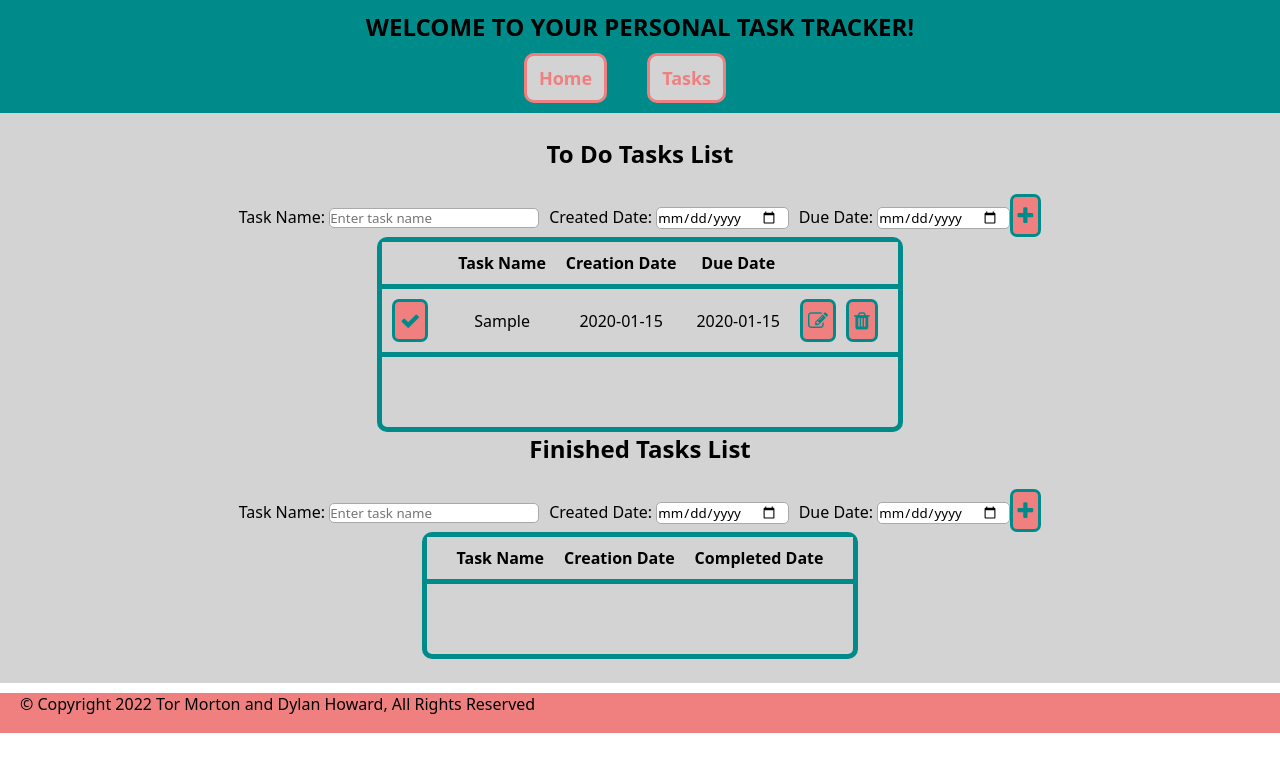
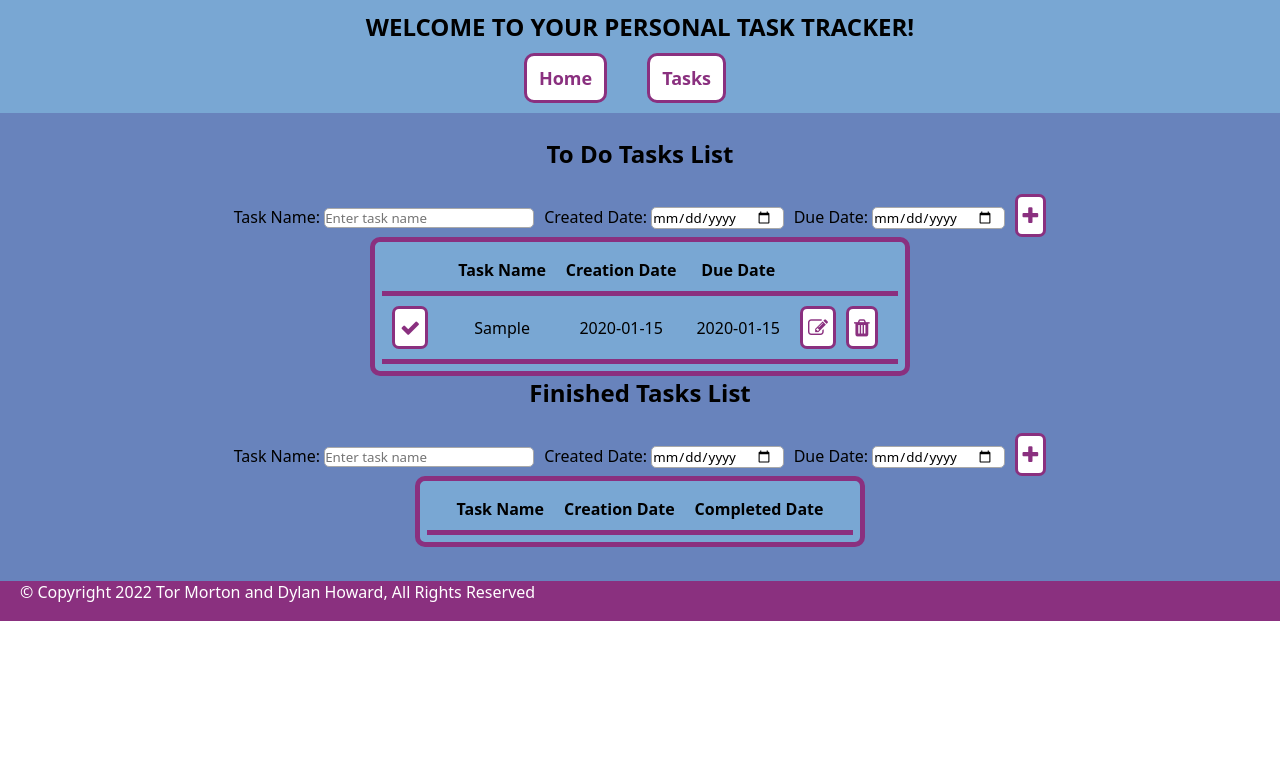
Before and after one commit to DylanHoward97/Project-2, an Angular app in the folder project-2/: page /tasks in a window 1280 px wide. Both pictures are taken after typing "Sample", "2020-01-15", "2020-01-15" into the empty fields and a click on the button 1025 px from the left and 215 px from the top of the page. Shown: the top 772 px of the page. Built offline with nearby package versions, Linux system fonts and the light colour scheme.

Commit message:
project-2 update
Tuesday, Dec 20th @ 2145

```diff
--- a/project-2/src/app/app.component.css
+++ b/project-2/src/app/app.component.css
@@ -0,0 +1,3 @@
+main {
+    background-color: #6883BC;
+}
--- a/project-2/src/app/app.component.html
+++ b/project-2/src/app/app.component.html
@@ -1,5 +1,9 @@
-<app-header></app-header>
+<main>
 
-<router-outlet></router-outlet>
+    <app-header></app-header>
 
-<app-footer></app-footer>
+    <router-outlet></router-outlet>
+
+    <app-footer></app-footer>
+
+</main>
--- a/project-2/src/app/footer/footer.component.css
+++ b/project-2/src/app/footer/footer.component.css
@@ -4,10 +4,11 @@ footer {
   width: 100%;
   height: 2.5rem;
   padding-left: 20px;
-  background-color: lightcoral;
+  background-color: #8A307F;
 }
 
 p {
-    background-color: lightcoral;
+    background-color: #8A307F;
     margin-top: 10px;
+    color: white;
 }
--- a/project-2/src/app/header/header.component.css
+++ b/project-2/src/app/header/header.component.css
@@ -1,5 +1,5 @@
 header {
-    background-color: darkcyan;
+    background-color: #79A7D3;
     text-align: center;
     justify-content: center;
     padding: 10px;
@@ -7,5 +7,5 @@ header {
     font-weight: bold;
 }
 p {
-    background-color: darkcyan;
+    background-color: #79A7D3;
 }
--- a/project-2/src/app/nav/nav.component.css
+++ b/project-2/src/app/nav/nav.component.css
@@ -2,7 +2,7 @@ nav {
     font-size: 18px;
     background-color: rgb(237, 237, 237);
     margin-top: 10px;
-    background-color: darkcyan;
+    background-color: #79A7D3;
     padding-right: 30px;
     margin-right: auto;
     margin-left: auto;
@@ -14,10 +14,10 @@ nav a {
     display: inline-block;
     text-decoration: none;
     padding: 10px 12px;
-    color: lightcoral;
-    background-color: lightgray;
+    color: #8A307F;
+    background-color: white;
     border-radius: 10px;
-    border: solid 3px lightcoral;
+    border: solid 3px #8A307F;
     justify-content: center;
     margin-right: 20px;
     margin-left: 20px;
@@ -26,6 +26,5 @@ nav a {
 }
 
 nav a:hover {
-    color: rgba(86, 244, 178, 0.9);
-    background-color: rgba(255, 255, 255, 0.2);
+    background-color: #c454b7c2;
 }
--- a/project-2/src/app/to-do-list/to-do-list.component.css
+++ b/project-2/src/app/to-do-list/to-do-list.component.css
@@ -3,7 +3,7 @@ main {
     margin-right: auto;
     margin-left: auto;
     justify-content: center;
-    background-color: lightgray;
+    background-color:  #6883BC;
 }
 
 h2 {
@@ -40,17 +40,17 @@ input {
 
 button {
     font-size: 20px;
-    background-color: lightcoral;
+    background-color: white;
     border-radius: 7px;
-    border: solid 3px darkcyan;
+    border: solid 3px #8A307F;
     padding: 5px;
     margin-right: 10px;
     justify-content: center;
 }
 
 button:hover {
-    color: rgba(86, 244, 178, 0.9);
-    background-color: rgba(255, 255, 255, 0.2);
+    color: #8A307F;
+    background-color: #c454b7c2;
 }
 
 table {
@@ -58,20 +58,25 @@ table {
     margin-right: auto;
     margin-left: auto;
     padding-bottom: 70px;
-    background-color: lightgray;
+    background-color: #79A7D3;
     border-radius: 10px;
-    border: solid 5px darkcyan;
+    border: solid 5px #8A307F;
     border-spacing: 0;
+    padding: 7px;
 }
 
 th, td {
     justify-content: center;
     padding: 10px;
-    border-bottom: solid 5px darkcyan;
+    border-bottom: solid 5px #8A307F;
 }
 
 tr {
-    border: solid 3px darkcyan;
-    background-color: lightgray;
+    border: solid 3px #8A307F;
+    background-color: #79A7D3;
     border-radius: 5px;
 }
+
+.submitButton {
+    margin-left: 10px;
+}
--- a/project-2/src/app/to-do-list/to-do-list.component.html
+++ b/project-2/src/app/to-do-list/to-do-list.component.html
@@ -13,7 +13,7 @@
             <label for="dueDate" class="formLabel">Due Date: </label>
             <input [(ngModel)]="newTask.dueDate" type="date" class="'formField" name="dueDate" id="dueDate" placeholder="Enter due date" #dueDate="ngModel">
 
-            <button (click)="addTaskToDo(); taskForm.reset()"><i class="fa fa-plus" style="color: darkcyan; padding-top: 3px;"></i></button>
+            <button class="submitButton" (click)="addTaskToDo(); taskForm.reset()"><i class="fa fa-plus" style="color: #8A307F; padding-top: 3px;"></i></button>
         </div>
 
     </form>
@@ -35,7 +35,7 @@
             <ng-container *ngFor="let task of tasks, let i = index">
 
                 <tr id="taskCard">
-                    <td><button id="completeButton" (click)="changeList(i, 'finishedList')"><i class="fa fa-check" style="color: darkcyan; padding-top: 3px;"></i></button></td>
+                    <td><button id="completeButton" (click)="changeList(i, 'finishedList')"><i class="fa fa-check" style="color: #8A307F; padding-top: 3px;"></i></button></td>
                     <td>
                         <div *ngIf="!task.isEdit">
                             {{ task.taskName }}
@@ -62,12 +62,12 @@
                     </td>
                     <td>
                         <div *ngIf="task.isEdit">
-                            <button (click)="updateTask(task)"><i class="fa fa-check" style="color: darkcyan; padding-top: 3px;"></i></button>
-                            <button (click)="task.isEdit = false"><i class="fa fa-close" style="color: darkcyan; padding-top: 3px;"></i></button>
+                            <button (click)="updateTask(task)"><i class="fa fa-check" style="color: #8A307F; padding-top: 3px;"></i></button>
+                            <button (click)="task.isEdit = false"><i class="fa fa-close" style="color: #8A307F; padding-top: 3px;"></i></button>
                         </div>
                         <div *ngIf="!task.isEdit">
-                            <button (click)="onEdit(task)"><i class="fa fa-edit" style="color: darkcyan; padding-top: 3px;"></i></button>
-                            <button (click)="deleteTaskToDo(i)"><i class="fa fa-trash" style="color: darkcyan; padding-top: 3px;"></i></button>
+                            <button (click)="onEdit(task)"><i class="fa fa-edit" style="color: #8A307F; padding-top: 3px;"></i></button>
+                            <button (click)="deleteTaskToDo(i)"><i class="fa fa-trash" style="color: #8A307F; padding-top: 3px;"></i></button>
                         </div>
                     </td>
                 </tr>
@@ -95,7 +95,7 @@
             <label for="dueDate" class="formLabel">Due Date: </label>
             <input [(ngModel)]="newFinishedTask.dueDate" type="date" class="'formField" name="dueDate" id="dueDate" placeholder="Enter due date" #finishedDueDate="ngModel">
 
-            <button (click)="addTaskToFinished(); finishedTaskForm.reset()"><i class="fa fa-plus" style="color: darkcyan; padding-top: 3px;"></i></button>
+            <button class="submitButton"(click)="addTaskToFinished(); finishedTaskForm.reset()"><i class="fa fa-plus" style="color: #8A307F; padding-top: 3px;"></i></button>
         </div>
 
     </form>
@@ -116,7 +116,7 @@
             <ng-container *ngFor="let task of finishedTasks, let i = index">
 
                 <tr id="taskCard">
-                    <td><button placeholder="Complete Task" id="completeButton" (click)="changeList(i, 'toDoList')"><i class="fa fa-check" style="color: darkcyan; padding-top: 3px;"></i></button></td>
+                    <td><button placeholder="Complete Task" id="completeButton" (click)="changeList(i, 'toDoList')"><i class="fa fa-check" style="color: #8A307F; padding-top: 3px;"></i></button></td>
                     <td>
                         <div *ngIf="!task.isEdit">
                             {{ task.taskName }}
@@ -143,12 +143,12 @@
                     </td>
                     <td>
                         <div *ngIf="task.isEdit">
-                            <button (click)="updateTask(task)"><i class="fa fa-check" style="color: darkcyan; padding-top: 3px;"></i></button>
-                            <button (click)="task.isEdit = false"><i class="fa fa-close" style="color: darkcyan; padding-top: 3px;"></i></button>
+                            <button (click)="updateTask(task)"><i class="fa fa-check" style="color: #8A307F; padding-top: 3px;"></i></button>
+                            <button (click)="task.isEdit = false"><i class="fa fa-close" style="color: #8A307F; padding-top: 3px;"></i></button>
                         </div>
                         <div *ngIf="!task.isEdit">
-                            <button (click)="onEdit(task)"><i class="fa fa-edit" style="color: darkcyan; padding-top: 3px;"></i></button>
-                            <button (click)="deleteTaskFinished(i)"><i class="fa fa-trash" style="color: darkcyan; padding-top: 3px;"></i></button>
+                            <button (click)="onEdit(task)"><i class="fa fa-edit" style="color: #8A307F; padding-top: 3px;"></i></button>
+                            <button (click)="deleteTaskFinished(i)"><i class="fa fa-trash" style="color: #8A307F; padding-top: 3px;"></i></button>
                         </div>
                     </td>
                 </tr>
```
